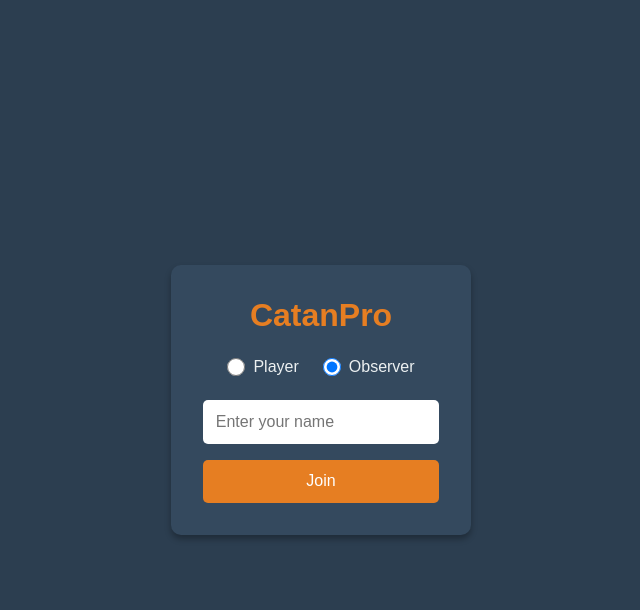
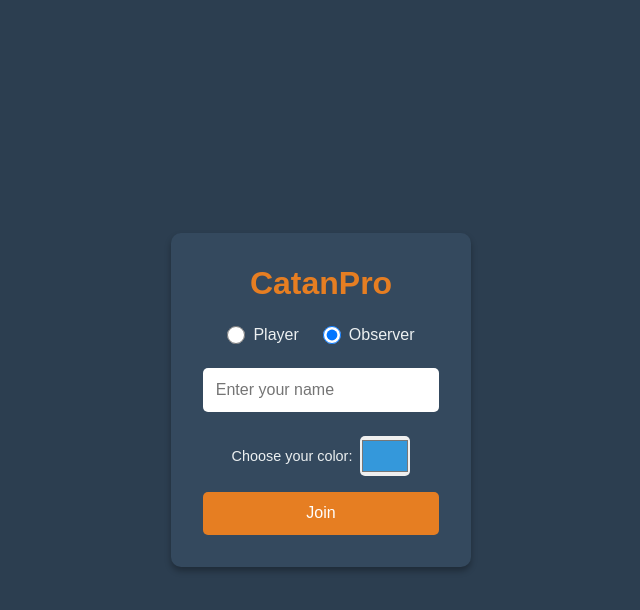
Before and after one commit to rub6y/CatanGame, a Flask app: page / in a window 1280 px wide. Shown: the top 610 px of the page, without its empty margins (319-959 px from the left). Run offline with Flask 3, Linux system fonts and the light colour scheme; some libraries are stand-ins or nearby versions.

Commit message:
feat: add color picker in join screen

```diff
--- a/server/app.py
+++ b/server/app.py
@@ -70,6 +70,8 @@ def handle_join(data):
     if not name:
         return
 
+    color = data.get('color', '')
+
     reconnecting_to_game = False
 
     if current_game is not None and current_game.game_state == "started":
@@ -86,8 +88,11 @@ def handle_join(data):
     existing_user = get_user_by_name(users, name)
     if existing_user:
         users = remove_user_by_name(users, name)
-        color = existing_user.get('color')
-    else:
+        # Use provided color, or existing saved color, or random
+        if not color:
+            color = existing_user.get('color')
+
+    if not color:
         color = get_random_color()
 
     if role == 'player':
--- a/server/static/css/style.css
+++ b/server/static/css/style.css
@@ -75,6 +75,32 @@ button:hover {
     gap: 0.5rem;
     cursor: pointer;
     font-size: 1rem;
+}
+
+.role-selection input[type="radio"] {
+    width: 18px;
+    height: 18px;
+    cursor: pointer;
+}
+
+.color-selection {
+    display: flex;
+    align-items: center;
+    justify-content: center;
+    gap: 0.5rem;
+    margin-top: 0.5rem;
+}
+
+.color-selection label {
+    font-size: 0.9rem;
+}
+
+#join-color-picker {
+    width: 50px;
+    height: 40px;
+    border: none;
+    border-radius: 5px;
+    cursor: pointer;
 }
 
 .role-selection input[type="radio"] {
--- a/server/static/js/client.js
+++ b/server/static/js/client.js
@@ -19,6 +19,7 @@ const observerList = document.getElementById('observers');
 const playerCount = document.getElementById('player-count');
 const rolePlayer = document.getElementById('role-player');
 const roleObserver = document.getElementById('role-observer');
+const joinColorPicker = document.getElementById('join-color-picker');
 const startGameBtn = document.getElementById('start-game-btn');
 const gamePlayersList = document.getElementById('game-players');
 const gameObserversList = document.getElementById('game-observers');
@@ -46,10 +47,11 @@ function join() {
     }
 
     const role = document.querySelector('input[name="role"]:checked').value;
+    const color = joinColorPicker.value;
 
     currentUser = name;
     currentRole = role;
-    socket.emit('join', { name: name, role: role });
+    socket.emit('join', { name: name, role: role, color: color });
     joinScreen.classList.add('hidden');
     userScreen.classList.remove('hidden');
     updateStartButton();
--- a/server/templates/index.html
+++ b/server/templates/index.html
@@ -22,6 +22,10 @@
                 </label>
             </div>
             <input type="text" id="username" placeholder="Enter your name" />
+            <div class="color-selection">
+                <label for="join-color-picker">Choose your color:</label>
+                <input type="color" id="join-color-picker" value="#3498db">
+            </div>
             <button id="join-btn">Join</button>
         </div>
 
```
